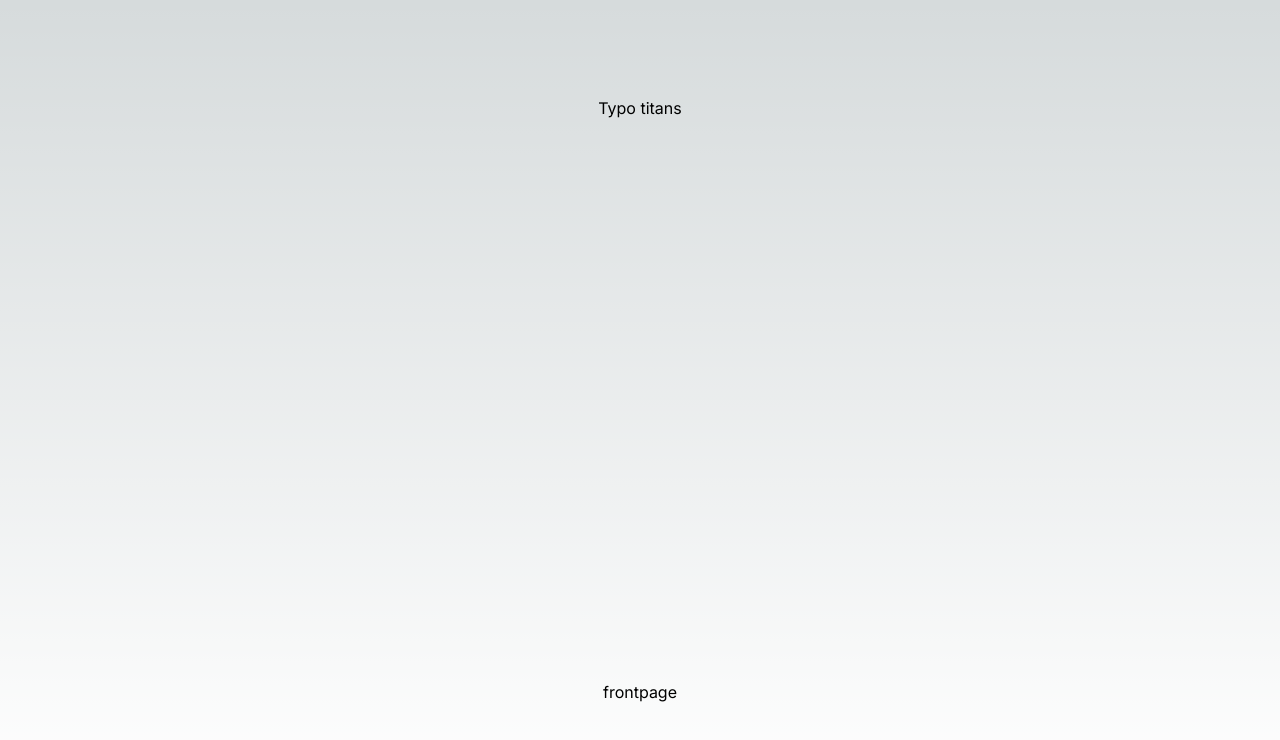
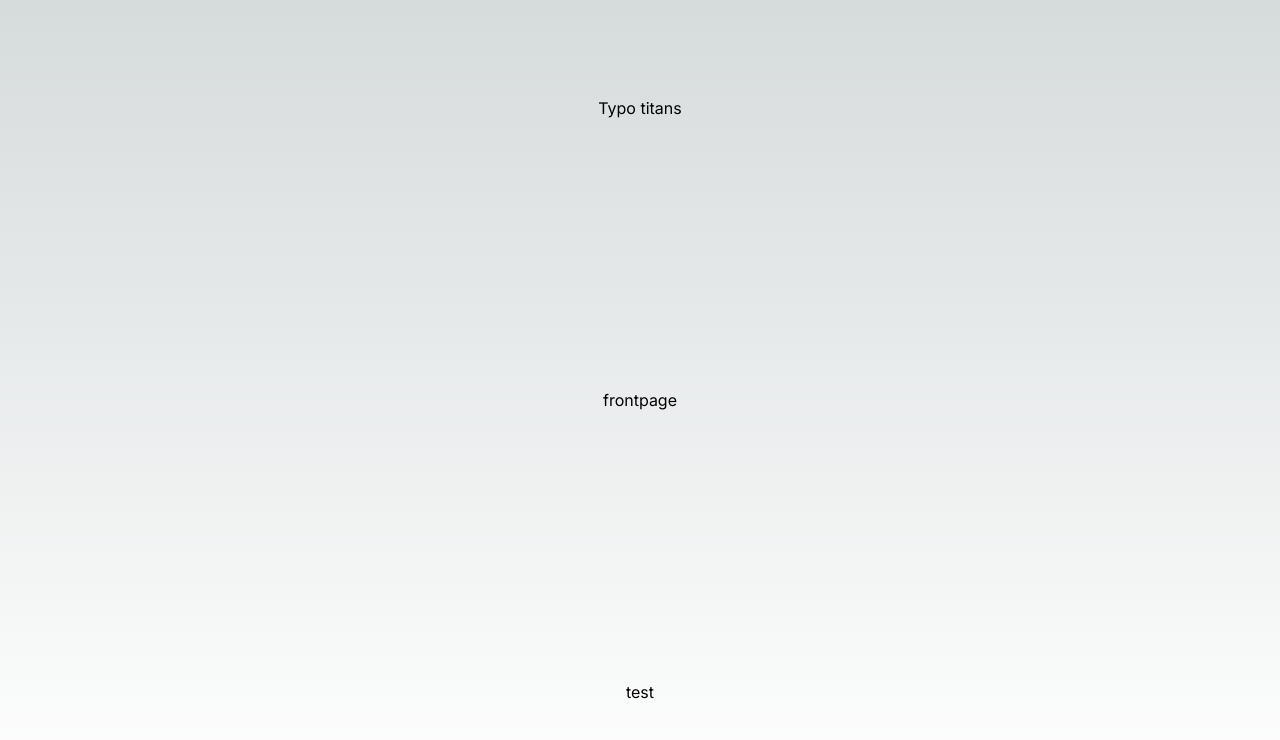
Before and after one commit to SunRise-11/figure-forge-shop, a Next.js app in the folder frontend/: page / in a window 1280 px wide. Shown: the top 740 px of the page. Built offline with nearby package versions, Linux system fonts and the light colour scheme.

Commit message:
add test button

```diff
--- a/frontend/src/app/page.tsx
+++ b/frontend/src/app/page.tsx
@@ -1,10 +1,23 @@
+"use client";
 import Image from "next/image";
+import { useState } from "react";
 
 export default function Home() {
+  const [test, setTest] = useState();
+
+  const getTest = async () => {
+    const response = await fetch(
+      "https://figure-forge-shop-app.azurewebsites.net/client"
+    );
+    setTest(await response.json());
+  };
+
   return (
     <main className="flex min-h-screen flex-col items-center justify-between p-24">
       <h1>Typo titans</h1>
       <h1>frontpage</h1>
+      <button onClick={getTest}>test</button>
+      {test && <h1>{test}</h1>}
     </main>
   );
 }
```
